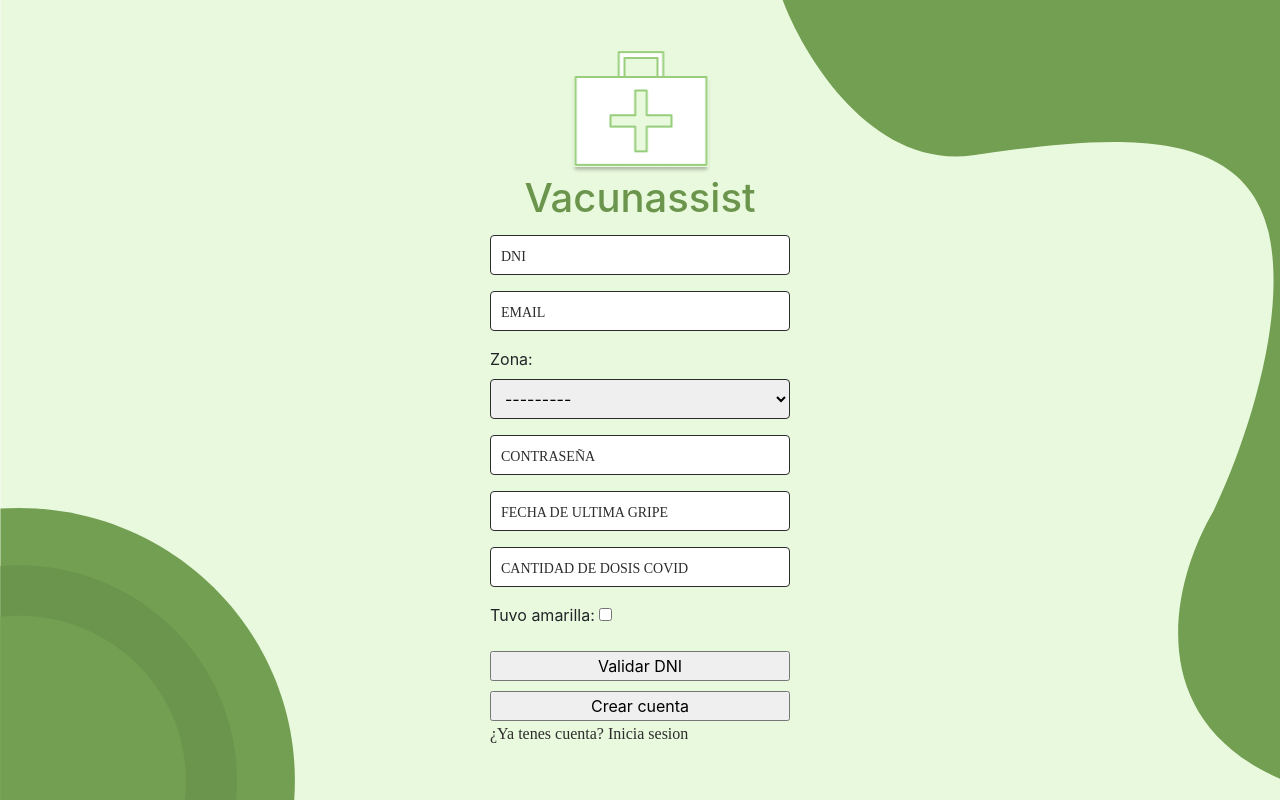
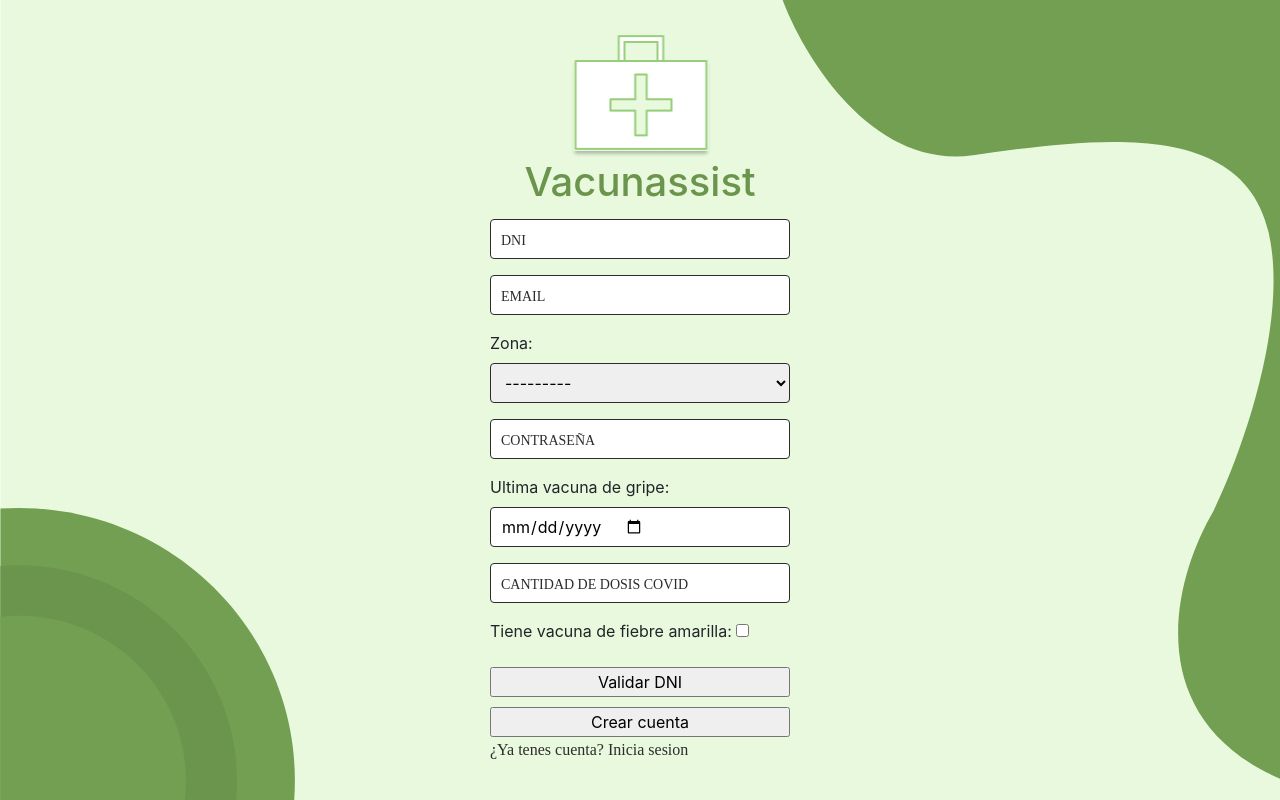
Before and after one commit to LautaroTorchia/VacunAssist-Grupo12, a Django app: page /accounts/registration in a window 1280 px wide. Run offline with Django 4.2, Linux system fonts and the light colour scheme; data that the repository does not hold is empty; some libraries are stand-ins or nearby versions.

Commit message:
cambios en el login

```diff
--- a/src/VacunAssist/Vacunation_app/forms/creating_user_form.py
+++ b/src/VacunAssist/Vacunation_app/forms/creating_user_form.py
@@ -19,9 +19,8 @@ class EnteringDniForm(forms.Form):
 
 class CreatingPatientForm(forms.ModelForm):
     class Meta:
-        model= Usuario
-        fields=["dni","email",
-        "zona","password"]
+        model = Usuario
+        fields = ["dni", "email", "zona", "password"]
         error_messages = {
             'email': {
                 'unique': ("Registro fallido por email ya registrado")
@@ -31,15 +30,23 @@ class CreatingPatientForm(forms.ModelForm):
             'dni': forms.TextInput(attrs={'placeholder': 'DNI'}),
             'email': forms.TextInput(attrs={'placeholder': 'email'}),
             'zona': forms.Select(attrs={'placeholder': 'Zona'}),
-            'password': forms.PasswordInput(attrs={'placeholder': 'Contraseña'}),
+            'password':
+            forms.PasswordInput(attrs={'placeholder': 'Contraseña'}),
         }
         labels = {
-            "dni":"",
-            "email":"",
-            "password":"",
-            "dni":"",
-    }
-    ultima_gripe=forms.DateField(widget=forms.TextInput(attrs={'placeholder': 'Fecha de ultima gripe'}),label="")
-    cantidad_dosis_covid=forms.IntegerField(max_value=2,min_value=0,label="",
-    widget=forms.TextInput(attrs={'placeholder': 'Cantidad de dosis COVID'}))
-    tuvo_amarilla=forms.BooleanField()
+            "dni": "",
+            "email": "",
+            "password": "",
+            "dni": "",
+        }
+
+    ultima_gripe = forms.DateField(
+        widget=forms.DateInput(attrs={'type': 'date'}),
+        label="Ultima vacuna de gripe")
+    cantidad_dosis_covid = forms.IntegerField(
+        max_value=2,
+        min_value=0,
+        label="",
+        widget=forms.NumberInput(
+            attrs={'placeholder': 'Cantidad de dosis COVID'}))
+    tuvo_amarilla = forms.BooleanField(label="Tiene vacuna de fiebre amarilla")
--- a/src/VacunAssist/Vacunation_app/static/login_clave.css
+++ b/src/VacunAssist/Vacunation_app/static/login_clave.css
@@ -1,4 +1,4 @@
-.clave_main_container{
+.clave_main_container {
 
     /* ClaveFrame */
 
@@ -13,11 +13,11 @@
     width: 100vw;
     height: 100vh;
 
-    background-size:cover;
+    background-size: cover;
     background-image: url(img/bg.svg);
 }
 
-.valija{
+.valija {
     /* Valija */
 
     width: 141px;
@@ -30,11 +30,11 @@
     flex-grow: 0;
 }
 
-.vacunassist_text{
+.vacunassist_text {
     color: #6B954C;
 }
 
-.clave_container{
+.clave_container {
     /* Clave */
 
     /* Auto layout */
@@ -52,8 +52,12 @@ order: 1;
     flex-grow: 0;
 }
 
-input[type="text"],input[type="password"],
-input[type="email"],select,input[type="number"]{
+input[type="text"],
+input[type="password"],
+input[type="email"],
+select,
+input[type="number"],
+input[type="date"] {
 
     /* Clave_field */
 
@@ -80,7 +84,7 @@ order: 0;
     flex-grow: 0;
 }
 
-::placeholder{
+::placeholder {
     /* Clave_placeholder */
 
     width: 300px;
@@ -90,7 +94,6 @@ font-family: 'Montserrat';
     font-style: normal;
     font-weight: 300;
     font-size: 14px;
-line-height: 20px;
     /* identical to box height, or 143% */
     text-align: start;
     text-transform: uppercase;
@@ -106,7 +109,7 @@ flex-grow: 0;
 }
 
 
-.login{
+.login {
     /* Login btn */
 
     /* Auto layout */
@@ -151,7 +154,7 @@ color: #6B954C;
 
 
 
-.olvidaste_clave{
+.olvidaste_clave {
     /* Inside auto layout */
     flex: none;
     order: 0;
@@ -178,6 +181,6 @@ a:hover {
     text-decoration: none;
 }
 
-.buttons{
+.buttons {
     gap: 10px;
 }
```
Also changed, not shown: src/VacunAssist/VacunAssist/urls.py (+22 -12 lines), src/VacunAssist/Vacunation_app/migrations/0001_initial.py, src/VacunAssist/Vacunation_app/migrations/0002_usuario_avatar.py (deleted), src/VacunAssist/Vacunation_app/migrations/0003_alter_usuario_avatar.py (deleted), src/VacunAssist/Vacunation_app/migrations/0004_remove_usuario_avatar_turno.py (deleted), src/VacunAssist/Vacunation_app/migrations/0005_usuario_profile_pic.py (deleted), src/VacunAssist/Vacunation_app/static/img/profile_img/juan_pfp.jpeg (added), src/VacunAssist/Vacunation_app/static/img/profile_img/juan_pfp_EjsowVc.jpeg (added), src/VacunAssist/Vacunation_app/static/img/profile_img/shut-your-gobhole.png (added), src/VacunAssist/Vacunation_app/static/img/profile_img/shut-your-gobhole_IptbQGP.png (added), src/VacunAssist/Vacunation_app/views/vaccinator_list_view.py (line endings or trailing spaces). Lines whose indentation alone changed are shown as unchanged.
